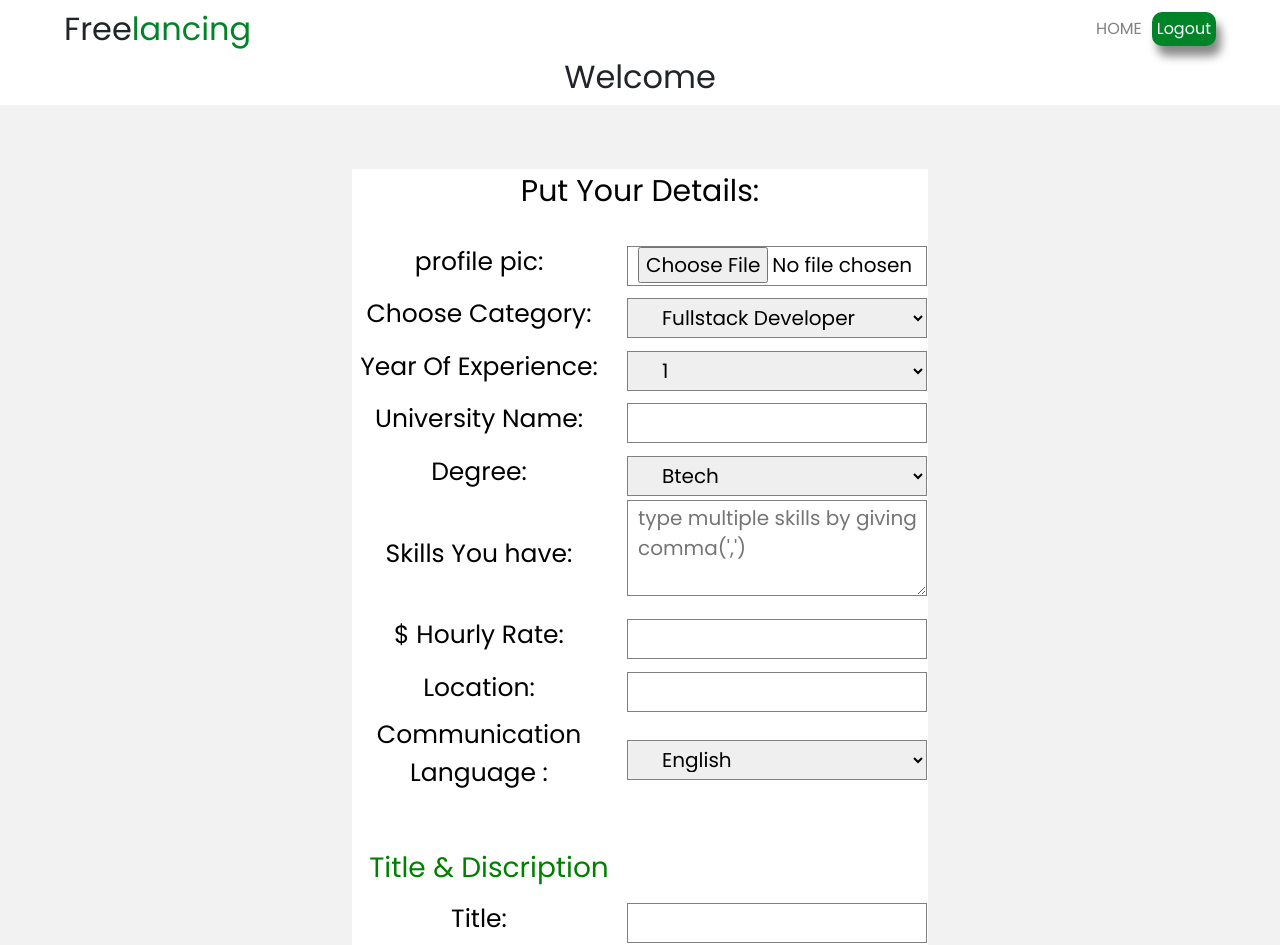
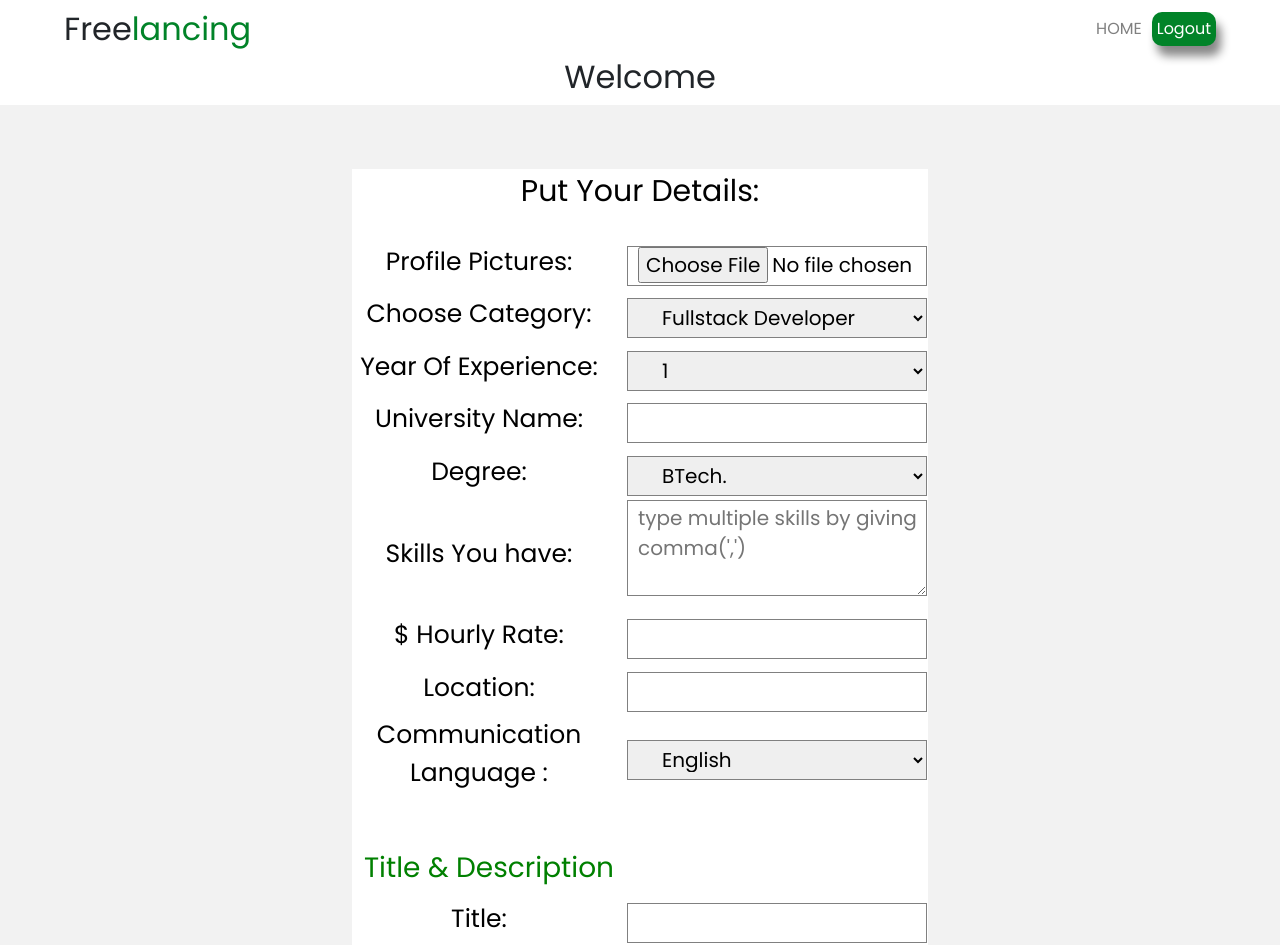
Before and after one commit to sumantv26/Freelancing, an Angular app in the folder FrontEnd/: page /dev-dashboard in a window 1280 px wide. Shown: the top 945 px of the page. Built offline with nearby package versions, Linux system fonts and the light colour scheme.

Commit message:
added by tarun

```diff
--- a/FrontEnd/src/app/developer-dash-board/developer-dash-board.component.html
+++ b/FrontEnd/src/app/developer-dash-board/developer-dash-board.component.html
@@ -12,7 +12,7 @@
             <table>
 
               <tr>
-                <td><label for="avatar">profile pic:</label></td>
+                <td><label for="avatar">Profile Pictures:</label></td>
                 <td><input type="file" name="avatar" id="avatar" (change)="getProfile($event)"></td>
               </tr>
               <tr>
@@ -56,11 +56,12 @@
 
              <td>
               <select  name="degree" id="degree" #deg>
-              <option value="btech">Btech</option>
-              <option value="mtech">Mtech</option>
+              <option value="btech">BTech.</option>
+              <option value="mtech">MTech.</option>
               <option value="mba">MBA</option>
-              <option value="bsc">Bsc</option>
-              <option value="bca">Bca</option>
+              <option value="bsc">BSC</option>
+              <option value="bca">BCA</option>
+              <option value="mca">MCA</option>
 
             </select>
              </td>
@@ -92,15 +93,15 @@
            <select  name="lang" id="lang" #lan>
            <option value="english">English</option>
            <option value="hindi">Hindi</option>
-           <option value="urdu">Urdu</option>
-           <option value="panjabi">Panjabi</option>
+           <option value="urdu">Germany</option>
+           <option value="panjabi">Japanies</option>
 
 
          </select>
           </td>
         </tr>
         <tr>
-          <td><h3 style="margin-top: 50px; color: green;">Title & Discription</h3></td>
+          <td><h3 style="margin-top: 50px; color: green;">Title & Description</h3></td>
         </tr>
         <tr>
           <td><label for="title">Title:</label></td>
```
Also changed, not shown: 2 other files (tests, documents, lock files or other folders).
